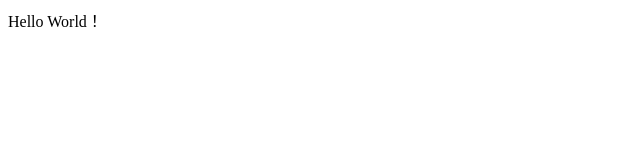
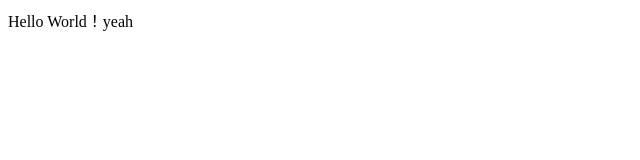
Before and after one commit to oonoryoto/ryo, a plain HTML site: page index2.html in a window 1280 px wide. Shown: the full height of the page, 0-640 px from the left. Drawn offline with Linux system fonts and the light colour scheme.

Commit message:
Update index2.html

```diff
--- a/index2.html
+++ b/index2.html
@@ -5,6 +5,6 @@
 </head>
 
 <body>
-    Hello World！
+    Hello World！yeah
 </body>
 </html>
```
